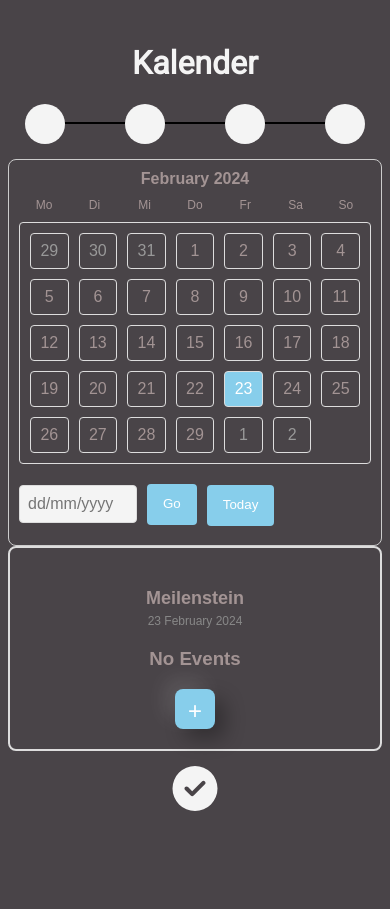
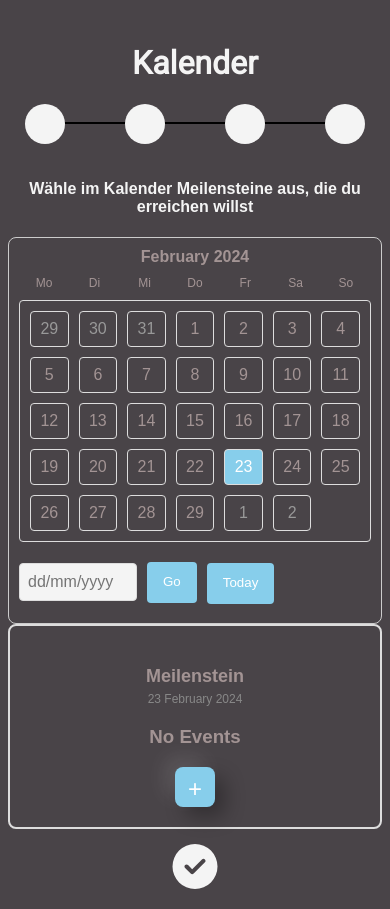
Before and after one commit to Damagefish/Reflektierte-Techniknutzung, a Vue app: page /KalenderView in a window 390 px wide. Before the commit the page ends 844 px from the top, so only its background shows below. Built offline with nearby package versions, Linux system fonts and the light colour scheme.

Commit message:
added text to KalenderComp

```diff
--- a/src/components/KalenderComp.vue
+++ b/src/components/KalenderComp.vue
@@ -3,6 +3,9 @@
     <div class="container">
       <div class="main-container">
       <HeaderComp v-if = "siteNotEntered"/>
+      <div>
+        <h4>Wähle im Kalender Meilensteine aus, die du erreichen willst</h4>
+      </div>
         <div class="left">
         <div class="calendar">
           <div class="month">
@@ -34,8 +37,6 @@
         <div class="today-date">
           <div class="event-day"></div>
           <div class="event-date"></div>
-          <div v-if = "siteNotEntered">
-          </div>
         </div>
         <div class="events"></div>
         <button class="add-event">
@@ -973,5 +974,8 @@ getActiveDay(date) {
     .header{
       margin-bottom: 15px;
     }
+    h4{
+      color: #f4f4f4;
+    }
   }
 </style>
```
